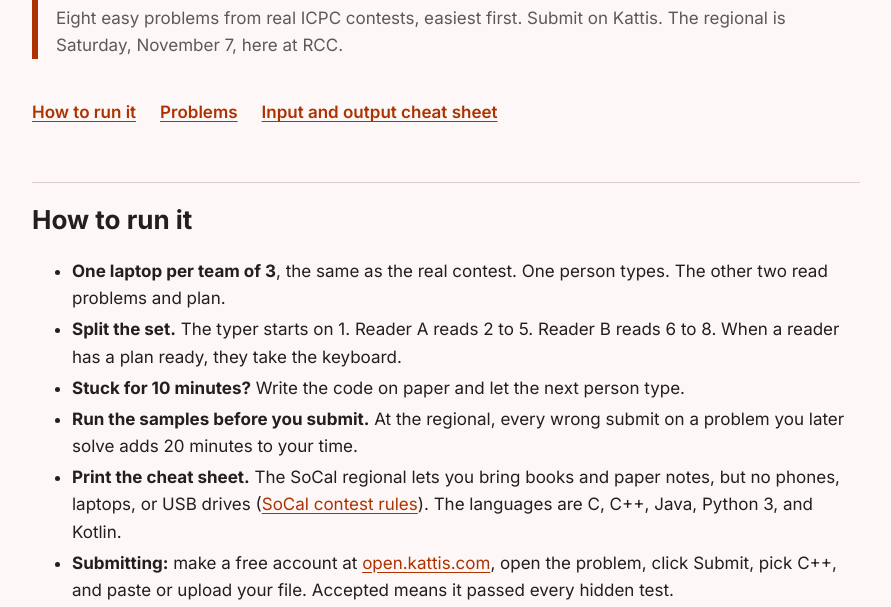
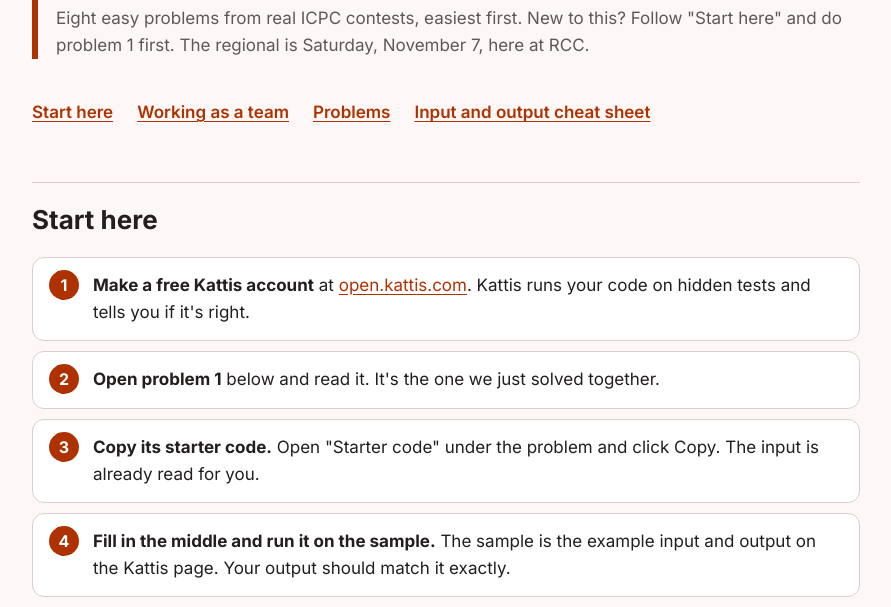
Before and after one commit to Sam-T-G/rcc-acm, a plain HTML site: page decks/2026-10-29-icpc/index.html in a window 1280 px wide. Shown: the part 125-732 px from the top of the page, without its empty margins (194-1085 px from the left). Drawn offline with Linux system fonts and the light colour scheme.

Commit message:
ICPC warm-up page: Start here path for first-timers

```diff
--- a/decks/2026-10-29-icpc/index.html
+++ b/decks/2026-10-29-icpc/index.html
@@ -52,6 +52,9 @@
 details.ex { margin: 8px 0; }
 .io { display: grid; grid-template-columns: repeat(auto-fit, minmax(220px, 1fr)); gap: 12px; }
 .io__label { margin: 8px 0 4px; font-weight: 600; font-size: 15px; color: var(--ink-2); }
+ol.start { counter-reset: st; list-style: none; padding: 0; margin: 0; display: grid; gap: 10px; }
+ol.start li { counter-increment: st; position: relative; background: var(--card); border: 1px solid var(--line); border-radius: 12px; padding: 14px 16px 14px 60px; }
+ol.start li::before { content: counter(st); position: absolute; left: 16px; top: 12px; width: 30px; height: 30px; border-radius: 50%; background: var(--primary); color: #fff; font: 700 16px/30px var(--sans); text-align: center; }
 footer { margin-top: 64px; color: var(--ink-2); font-size: 15px; }
 @media print {
   body { font-size: 12px; background: #fff; }
@@ -68,23 +71,33 @@
 <header>
   <p class="name">ACM @ RCC</p>
   <h1>ICPC warm-up, October 29</h1>
-  <p>Eight easy problems from real ICPC contests, easiest first. Submit on Kattis. The regional is Saturday, November 7, here at RCC.</p>
+  <p>Eight easy problems from real ICPC contests, easiest first. New to this? Follow "Start here" and do problem 1 first. The regional is Saturday, November 7, here at RCC.</p>
 </header>
 
 <nav aria-label="On this page"><ol>
-  <li><a href="#how">How to run it</a></li>
+  <li><a href="#start">Start here</a></li>
+  <li><a href="#how">Working as a team</a></li>
   <li><a href="#problems">Problems</a></li>
   <li><a href="#cheat">Input and output cheat sheet</a></li>
 </ol></nav>
 
-<h2 id="how">How to run it</h2>
+<h2 id="start">Start here</h2>
+<ol class="start">
+  <li><b>Make a free Kattis account</b> at <a href="https://open.kattis.com">open.kattis.com</a>. Kattis runs your code on hidden tests and tells you if it's right.</li>
+  <li><b>Open problem 1</b> below and read it. It's the one we just solved together.</li>
+  <li><b>Copy its starter code.</b> Open "Starter code" under the problem and click Copy. The input is already read for you.</li>
+  <li><b>Fill in the middle and run it on the sample.</b> The sample is the example input and output on the Kattis page. Your output should match it exactly.</li>
+  <li><b>Submit.</b> On Kattis, click Submit, pick C++, and paste your code. Accepted means it passed every hidden test.</li>
+  <li><b>Next problem.</b> They get a little harder as you go. Each one has a hint and the common mistake if you get stuck.</li>
+</ol>
+
+<h2 id="how">Working as a team</h2>
 <ul class="plan">
-  <li><b>One laptop per team of 3</b>, the same as the real contest. One person types. The other two read problems and plan.</li>
-  <li><b>Split the set.</b> The typer starts on 1. Reader A reads 2 to 5. Reader B reads 6 to 8. When a reader has a plan ready, they take the keyboard.</li>
-  <li><b>Stuck for 10 minutes?</b> Write the code on paper and let the next person type.</li>
-  <li><b>Run the samples before you submit.</b> At the regional, every wrong submit on a problem you later solve adds 20 minutes to your time.</li>
+  <li><b>One laptop per team of 3</b>, like the real contest. One person types. The other two read the next problems and plan.</li>
+  <li><b>Split the reading.</b> Reader A reads 2 to 5. Reader B reads 6 to 8. Whoever has a plan ready takes the keyboard next.</li>
+  <li><b>Stuck for 10 minutes?</b> Write the idea on paper and let the next person type.</li>
+  <li><b>Run the sample before you submit.</b> At the regional, every wrong submit on a problem you later solve adds 20 minutes to your time.</li>
   <li><b>Print the cheat sheet.</b> The SoCal regional lets you bring books and paper notes, but no phones, laptops, or USB drives (<a href="https://scl.na.icpc.global/contest-rules/">SoCal contest rules</a>). The languages are C, C++, Java, Python 3, and Kotlin.</li>
-  <li><b>Submitting:</b> make a free account at <a href="https://open.kattis.com">open.kattis.com</a>, open the problem, click Submit, pick C++, and paste or upload your file. Accepted means it passed every hidden test.</li>
 </ul>
 
 <h2 id="problems">Problems</h2>
```
